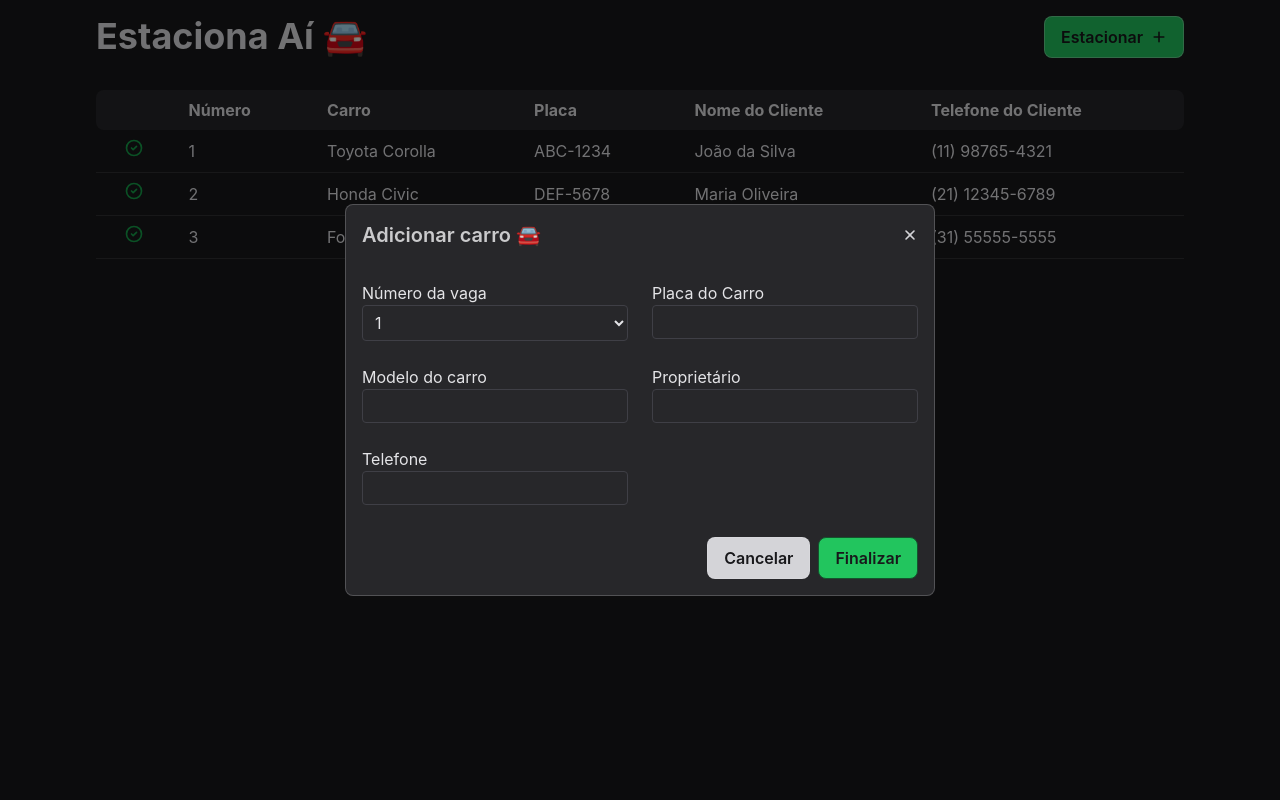
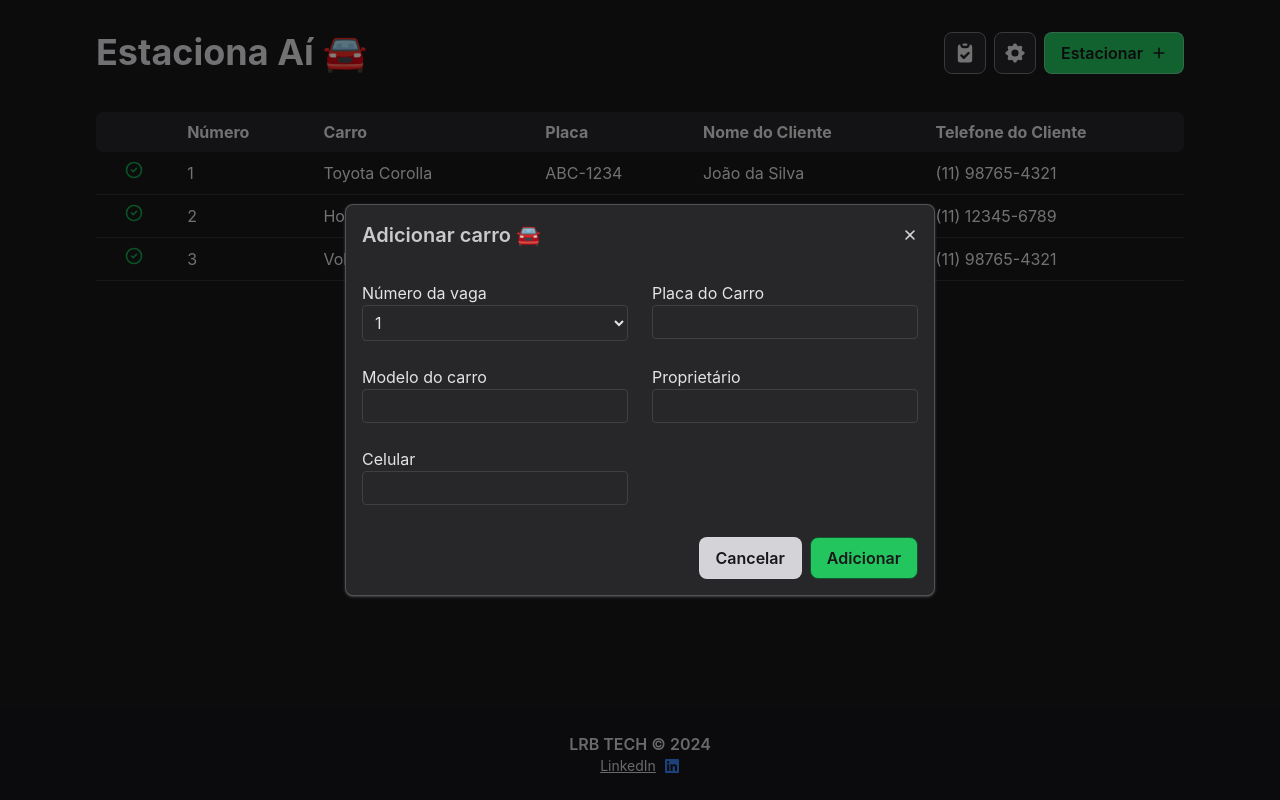
Before and after one commit to lucasrbordignon/client-estaciona-ai, a Next.js app: page / in a window 1280 px wide. Both pictures are taken after a click on the button "Estacionar". Built offline with nearby package versions, Linux system fonts and the light colour scheme.

Commit message:
fixed header and footer

```diff
--- a/package.json
+++ b/package.json
@@ -13,6 +13,7 @@
     "react": "^18",
     "react-dom": "^18",
     "react-icons": "^5.0.1",
+    "react-input-mask": "^2.0.4",
     "react-widgets": "^5.8.4"
   },
   "devDependencies": {
--- a/src/pages/index.js
+++ b/src/pages/index.js
@@ -1,5 +1,7 @@
 import { useState } from "react";
-import { HiOutlineCheckCircle, HiPlus, HiX } from "react-icons/hi";
+import { FaLinkedin } from "react-icons/fa";
+import { HiClipboardCheck, HiCog, HiOutlineCheckCircle, HiPlus, HiX } from "react-icons/hi";
+import InputMask from 'react-input-mask';
 
 export default function Home() {
   const cars = [
@@ -20,17 +22,17 @@ export default function Home() {
       "placa": "DEF-5678",
       "cliente": {
         "nome": "Maria Oliveira",
-        "telefone": "(21) 12345-6789"
+        "telefone": "(11) 12345-6789"
       }
     },
     {
       "id": 3,
       "numero": 3,
-      "modelo": "Ford Focus",
+      "modelo": "Volkswagen Gol",
       "placa": "GHI-9012",
       "cliente": {
         "nome": "Pedro Santos",
-        "telefone": "(31) 55555-5555"
+        "telefone": "(11) 98765-4321"
       }
     }
   ]
@@ -39,6 +41,7 @@ export default function Home() {
   const [showFinishPopup, setshowFinishPopup] = useState(false)
   const [showAddingPopup, setshowAddingPopup] = useState(false)
   const [selectedValue, setSelectedValue] = useState('')
+  const [licensePlate, setlicensePlate] = useState('')
 
   const handleFinishClick = (carId) => {
     setSelectedCar(carId);
@@ -65,25 +68,37 @@ export default function Home() {
 
   const handleChange = (event) => {
     setSelectedValue(event.target.value);
-  };
+  }
 
-
+  const handlelicensePlateChange = (event) => {
+    setlicensePlate(event.target.value.toUpperCase())
+  }
 
   return (
     <div className="h-full">
       <div className="h-full w-full">
-        <div className="max-w-6xl text-center py-4 px-8 m-auto w-full flex justify-between">
+        <div className="max-w-6xl text-center py-8 px-8 m-auto left-[50%] translate-x-[-50%] w-full flex justify-between fixed top-0 bg-zinc-900">
           <h1 className="text-4xl font-bold">Estaciona Aí 🚘</h1>
 
-          <button onClick={handleAddingClick} className="flex items-center gap-2 px-4 py-2 bg-green-500 font-semibold text-zinc-900 border border-white/30 rounded-lg hover:border-green-900 hover:cursor-pointer hover:bg-green-400 hover:shadow">
-            Estacionar
-            <HiPlus/>
-          </button>
+          <div className="flex items-center gap-2">
+            <div className="border p-2 rounded-lg bg-zinc-800 transform transition-colors border-zinc-500 hover:cursor-pointer hover:bg-zinc-700 hover:border-zinc-400">
+              <HiClipboardCheck size={24} className="text-zinc-200"/>
+            </div>
+
+            <div className="border p-2 rounded-lg bg-zinc-800 transform transition-colors border-zinc-500 hover:cursor-pointer hover:bg-zinc-700 hover:border-zinc-400">
+              <HiCog size={24} className="text-zinc-200"/>
+            </div>
+
+            <button onClick={handleAddingClick} className="flex items-center gap-2 px-4 py-2 bg-green-500 font-semibold text-zinc-900 border border-white/30 rounded-lg hover:border-green-400 hover:cursor-pointer hover:bg-green-400 hover:shadow">
+              Estacionar
+              <HiPlus/>
+            </button>
+          </div>
         </div>
 
-        <div className="max-w-6xl m-auto py-4 px-8">
-          <table className="table-auto w-full overflow-x-scroll">
-            <thead>
+        <div className="max-w-6xl m-auto px-8 my-28">
+          <table className="table-auto w-full">
+            <thead className="">
               <tr>
                 <th className="px-4 py-2 bg-zinc-800 rounded-l-lg"></th>
                 <th className="px-4 py-2 bg-zinc-800 text-left">Número</th>
@@ -93,7 +108,8 @@ export default function Home() {
                 <th className="px-4 py-2 bg-zinc-800 text-left rounded-r-lg">Telefone do Cliente</th>
               </tr>
             </thead>
-            <tbody>
+
+            <tbody className="table-auto w-full overflow-x-auto">
               {cars.map(car => (
                 <tr key={car.id}>
                   <td className="border-b border-white/10 px-4 py-2 rounded-l-lg text-center">
@@ -111,52 +127,41 @@ export default function Home() {
             </tbody>
           </table>
 
+          <div className="py-6 w-full fixed bottom-0 bg-zinc-900 bg-opacity-95 left-[50%] translate-x-[-50%]">
+            <h2 className="font-semibold text-center text-zinc-300">LRB TECH © 2024</h2>
+            <p className="flex items-center justify-center gap-2"><a hrf="https://www.linkedin.com/in/lucasrbordignon/" target="_blank" className="text-zinc-300 text-sm text-center underline hover:text-blue-300">LinkedIn</a><FaLinkedin className="text-blue-500"/> </p>
+          </div>
+
 
           {/* finalizar */}
           {
             showFinishPopup &&
           (
             <div className="fixed inset-0 flex items-center justify-center bg-black bg-opacity-50">
-              <div className="bg-zinc-800 p-4 border border-white/20 rounded-lg flex flex-col gap-3">
+              <div className="bg-zinc-800 p-4 border border-white/20 rounded-lg flex flex-col gap-3 shadow shadow-white/20">
                 <div className="flex flex-row justify-between items-center">
                   <h2 className="font-semibold text-xl text-zinc-100/80">Confirmação</h2>
-                  <button onClick={handleCloseFinishPopup}><HiX className="text-zinc-300 hover:text-red-600"/></button>
+                  <button onClick={handleCloseFinishPopup}><HiX className="text-zinc-300 transform transition-colors hover:text-red-300"/></button>
                 </div>
                 <p className="mb-4">Deseja realmente finalizar esta vaga?</p>
                 <div className="flex justify-end gap-2">
-                  <button onClick={handleCloseFinishPopup} className="px-4 py-2 bg-zinc-300 font-semibold text-zinc-900 border border-white/10 rounded-lg hover:border-red-900 hover:cursor-pointer hover:bg-red-300 hover:shadow">Cancelar</button>
-                  <button onClick={() => {finishCar(selectedCar)}} className="px-4 py-2 bg-green-500 border-green-900 font-semibold text-zinc-900 border  rounded-lg hover:border-white/30 hover:cursor-pointer hover:bg-green-400 hover:shadow">Finalizar</button>
+                  <button onClick={handleCloseFinishPopup} className="px-4 py-2 bg-zinc-300 font-semibold transform transition-colors text-zinc-900 border border-white/10 rounded-lg hover:border-red-900 hover:cursor-pointer hover:bg-red-300 hover:shadow">Cancelar</button>
+                  <button onClick={() => {finishCar(selectedCar)}} className="px-4 py-2 bg-green-500 transform transition-colors border-green-900 font-semibold text-zinc-900 border  rounded-lg hover:border-white/30 hover:cursor-pointer hover:border-green-400 hover:shadow">Finalizar</button>
                 </div>
               </div>
             </div>
           )}
 
-
-          {
-            /* Adicionar
-            {
-              "number": 1,
-              "isOccupied": true,
-              "car": {
-                "licencePlate": "AAA-0000",
-                "carModel": "Civic si 2015"
-              },
-              "carOwner": {
-                "name": "Lucas Rodrigues",
-                "phone": "(15) 99136-0221"
-              }
-            }
-            */
-          }
+          {/* Estacionar  */}
 
           {
             showAddingPopup &&
           (
             <div className="fixed inset-0 flex items-center justify-center bg-black bg-opacity-50">
-              <div className="bg-zinc-800 p-4 border border-white/20 rounded-lg flex flex-col gap-8">
+              <div className="bg-zinc-800 p-4 border border-white/20 rounded-lg flex flex-col gap-8 transform transition-transform shadow shadow-white/20">
                 <div className="flex flex-row justify-between items-center">
                   <h2 className="font-semibold text-xl text-zinc-100/80">Adicionar carro 🚘</h2>
-                  <button onClick={handleCloseAddingPopup}><HiX className="text-zinc-300 hover:text-red-600"/></button>
+                  <button onClick={handleCloseAddingPopup}><HiX className="text-zinc-300 transform transition-colors hover:text-red-300"/></button>
                 </div>
 
                 <div className="grid grid-cols-2 gap-6">
@@ -170,29 +175,33 @@ export default function Home() {
                   </div>
 
                   <div className="flex flex-col">
-                    <label htmlFor="" className="text-zinc-200">Placa do Carro</label>
-                    <input type="text" name="" id="" className="bg-zinc-800 border border-zinc-700 py-1 px-2 rounded text-base"/>
+                    <label htmlFor="licensePlate" className="text-zinc-200">Placa do Carro</label>
+                    <InputMask type="text" name="licensePlate" mask="aaa9a99"  value={licensePlate} onChange={handlelicensePlateChange} className="bg-zinc-800 border border-zinc-700 py-1 px-2 rounded text-base">
+                      {(inputProps) => <input {...inputProps} id="licensePlate" />}
+                    </InputMask>
                   </div>
 
                   <div className="flex flex-col">
-                    <label htmlFor="" className="text-zinc-200">Modelo do carro</label>
-                    <input type="text" name="" id="" className="bg-zinc-800 border border-zinc-700 py-1 px-2 rounded text-base"/>
+                    <label htmlFor="carModel" className="text-zinc-200">Modelo do carro</label>
+                    <input type="text" name="carModel" id="carModel" className="bg-zinc-800 border border-zinc-700 py-1 px-2 rounded text-base"/>
                   </div>
 
                   <div className="flex flex-col">
-                    <label htmlFor="" className="text-zinc-200">Proprietário</label>
-                    <input type="text" name="" id="" className="bg-zinc-800 border border-zinc-700 py-1 px-2 rounded text-base"/>
+                    <label htmlFor="ownerName" className="text-zinc-200">Proprietário</label>
+                    <input type="text" name="ownerName" id="ownerName" className="bg-zinc-800 border border-zinc-700 py-1 px-2 rounded text-base"/>
                   </div>
 
                   <div className="flex flex-col">
-                    <label htmlFor="" className="text-zinc-200">Telefone</label>
-                    <input type="text" name="" id="" className="bg-zinc-800 border border-zinc-700 py-1 px-2 rounded text-base"/>
+                    <label htmlFor="celular" className="text-zinc-200">Celular</label>
+                    <InputMask type="text" mask="(99) 99999-9999" className="bg-zinc-800 border border-zinc-700 py-1 px-2 rounded text-base">
+                      {(inputProps) => <input {...inputProps} id="celular" />}
+                    </InputMask>
                   </div>
                 </div>
 
                 <div className="flex justify-end gap-2">
-                  <button onClick={handleCloseAddingPopup} className="px-4 py-2 bg-zinc-300 font-semibold text-zinc-900 border border-white/10 rounded-lg hover:border-red-900 hover:cursor-pointer hover:bg-red-300 hover:shadow">Cancelar</button>
-                  <button className="px-4 py-2 bg-green-500 border-green-900 font-semibold text-zinc-900 border  rounded-lg hover:border-white/30 hover:cursor-pointer hover:bg-green-400 hover:shadow">Finalizar</button>
+                  <button onClick={handleCloseAddingPopup} className="px-4 py-2 bg-zinc-300 font-semibold transform transition-colors text-zinc-900 border border-white/10 rounded-lg hover:border-red-900 hover:cursor-pointer hover:bg-red-300 hover:shadow">Cancelar</button>
+                  <button className="px-4 py-2 bg-green-500 border-green-900 font-semibold text-zinc-900 border transform transition-colors rounded-lg hover:border-white/30 hover:cursor-pointer hover:border-green-400  hover:shadow">Adicionar</button>
                 </div>
               </div>
             </div>
```
Also changed, not shown: 1 other file (tests, documents, lock files or other folders).
